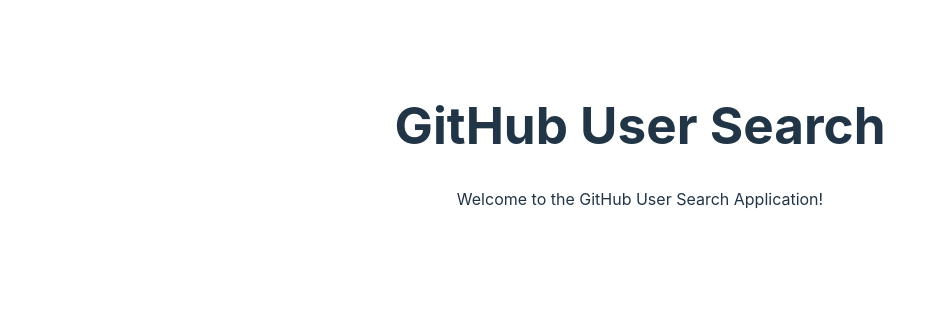
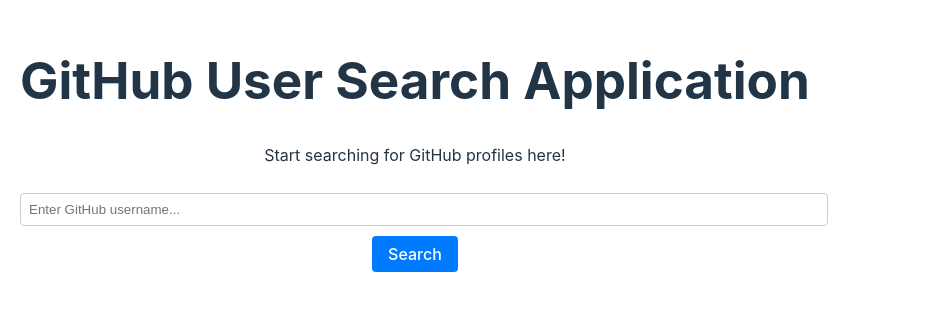
Before and after one commit to awolcoder/alx-fe-reactjs, a React (Vite) app in the folder github-user-search/: page / in a window 1280 px wide. Shown: the part 255-566 px from the top of the page, without its empty margins (0-926 px from the left). Built offline with nearby package versions, Linux system fonts and the light colour scheme.

Commit message:
Initial setup for GitHub User Search Application

```diff
--- a/github-user-search/src/App.jsx
+++ b/github-user-search/src/App.jsx
@@ -1,17 +1,14 @@
 import React from "react";
-import './App.css';
+import SearchInput from "./components/SearchInput";
 
-const App = () => {
+function App() {
   return (
-    <div>
-      <header>
-        <h1>GitHub User Search</h1>
-      </header>
-      <main>
-        <p>Welcome to the GitHub User Search Application!</p>
-      </main>
+    <div style={{ padding: "20px", textAlign: "center" }}>
+      <h1>GitHub User Search Application</h1>
+      <p>Start searching for GitHub profiles here!</p>
+      <SearchInput />
     </div>
   );
-};
+}
 
 export default App;
--- /dev/null
+++ b/github-user-search/src/components/SearchInput.jsx
@@ -0,0 +1,33 @@
+import React from "react";
+
+const SearchInput = () => {
+  return (
+    <div>
+      <input
+        type="text"
+        placeholder="Enter GitHub username..."
+        style={{
+          padding: "8px",
+          margin: "10px 0",
+          border: "1px solid #ccc",
+          borderRadius: "4px",
+          width: "100%",
+        }}
+      />
+      <button
+        style={{
+          padding: "8px 16px",
+          backgroundColor: "#007BFF",
+          color: "#fff",
+          border: "none",
+          borderRadius: "4px",
+          cursor: "pointer",
+        }}
+      >
+        Search
+      </button>
+    </div>
+  );
+};
+
+export default SearchInput;
```
